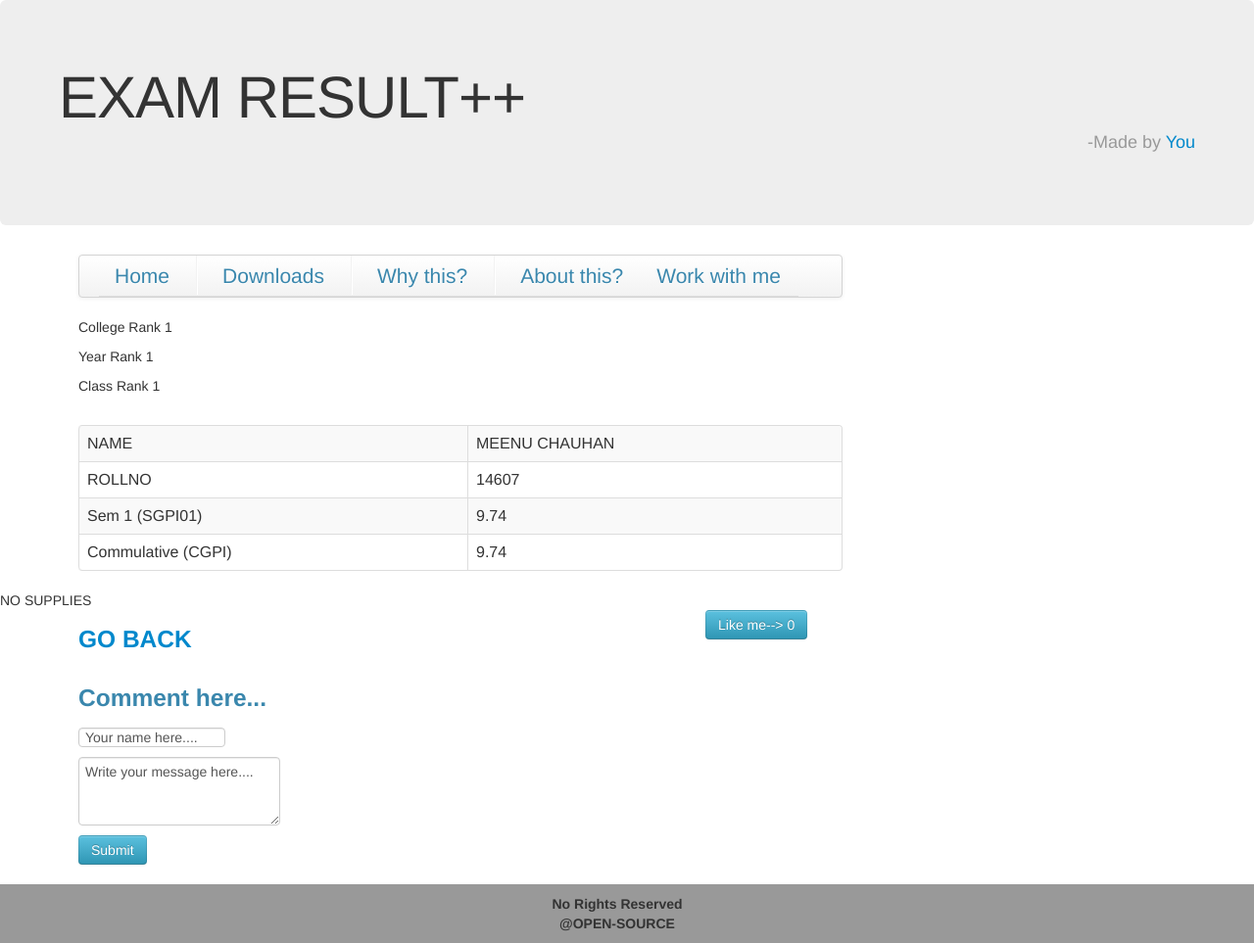
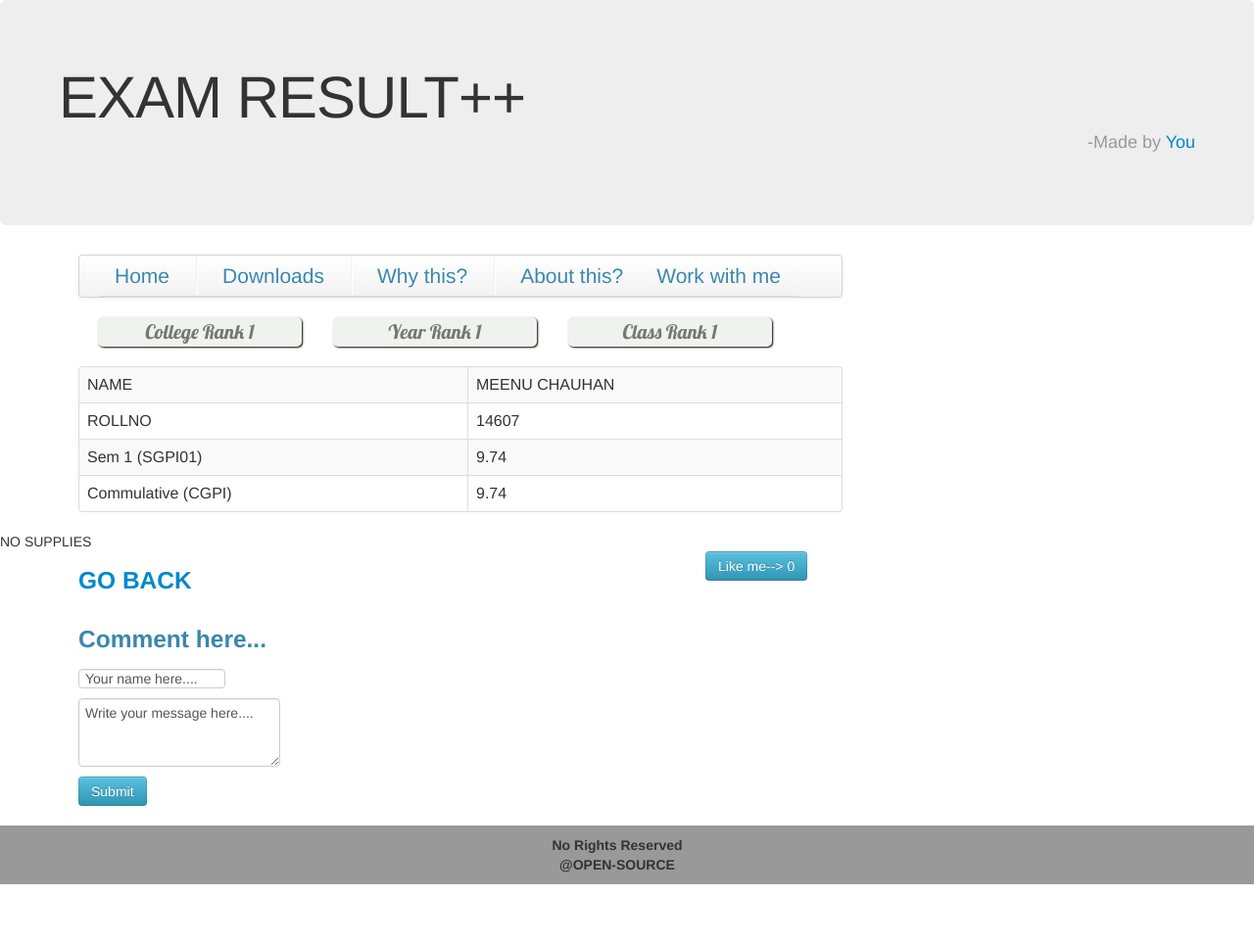
Before and after one commit to NIT-Hamirpur-NITH/NithResultWebsite, a PHP site: page /ranking.php in a window 1280 px wide. Shown: the whole page at 98% size. After the commit the page ends 903 px from the top, so only its background shows below. Run offline with PHP 8.4, Linux system fonts and the light colour scheme; data comes from the database, SQL or seed files in the repository; data that the repository does not hold is empty.

Commit message:
Showing rank in a better way

```diff
--- a/includes/header2.php
+++ b/includes/header2.php
@@ -4,6 +4,18 @@
 <link rel="stylesheet" href="css/bootstrap.css" />
 <link rel="stylesheet" href="css/bootstrap-responsive.css" />
 <link rel="stylesheet" href="css/custom.css" />
+
+<style>
+
+.rank {
+	font-size: 22px;
+	padding:100px;
+	width:90%;
+	text-align:center;
+}
+
+</style>
+
 
 <div class="row">
 	<div class="span10 offset1">
--- a/like_box.php
+++ b/like_box.php
@@ -20,8 +20,7 @@
     if(commentTo !== "") {
       $.post("add_likes.php", data, function(returnedData) {
         console.log(returnedData);
-        showLikes();
-      });
+        showLikes()      });
     }
     showLikes();
   }
--- a/ranking.php
+++ b/ranking.php
@@ -107,13 +107,31 @@
 //  we gonna finish the rest at the end
 ?>
 
-<link type="text/css" rel="stylesheet" href="css/bootstrap.css"/>
+<link href='http://fonts.googleapis.com/css?family=Lobster' rel='stylesheet' type='text/css'>
+<style>
+
+.rank {
+	font-size:20px;
+	font-family : Open Sans;
+	padding:5px;
+	position: relative;
+	display: block;
+	width:90%;
+	text-align:center;
+	border-radius: 5px;
+	box-shadow:1px 1px 2px black;
+	background:#EFF2EF;
+	color:#777;
+	font-family:Lobster, cursive;
+}
+
+</style>
 
 <div class="row">
-	<div class="span8 offset1">
-	<p><?php echo "College Rank ".$collegeRank ;?></p>
-	<p><?php echo "Year Rank ".$yearRank ;?></p>
-	<p><?php echo "Class Rank ".$classRank ;?></p>
+	<div class="span10 offset1">
+	<div class="span3"><span class='rank'><?php echo "College Rank ".$collegeRank ;?></span></div>
+	<div class="span3"><span class='rank'><?php echo "Year Rank ".$yearRank ;?></span></div>
+	<div class="span3"><span class='rank'><?php echo "Class Rank ".$classRank ;?></span></div>
 	</div>
 </div>
 
```
Also changed, not shown: main.php (+19 -17 lines), name.php (+23 -5 lines), rollno.php (+23 -5 lines).
